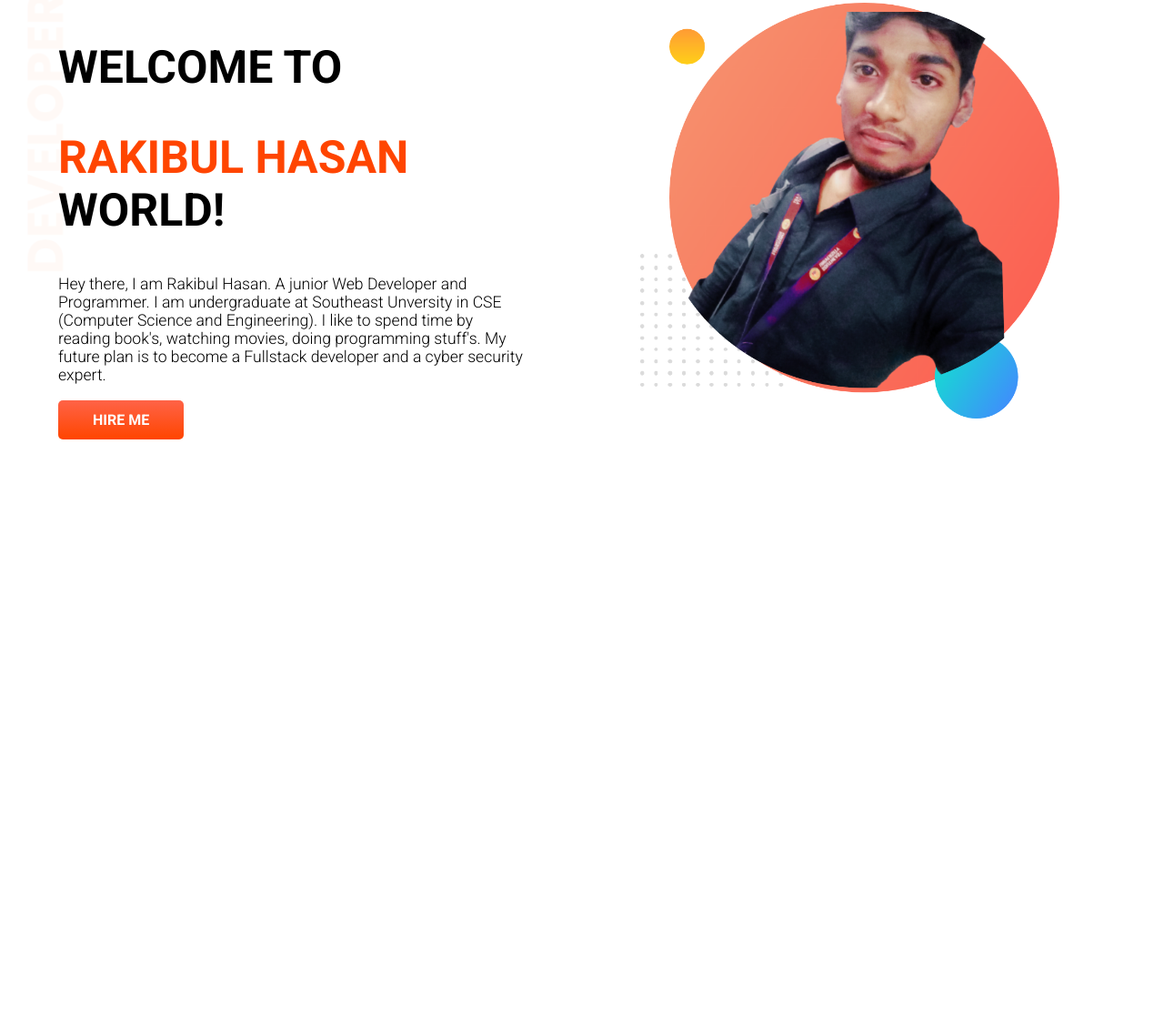
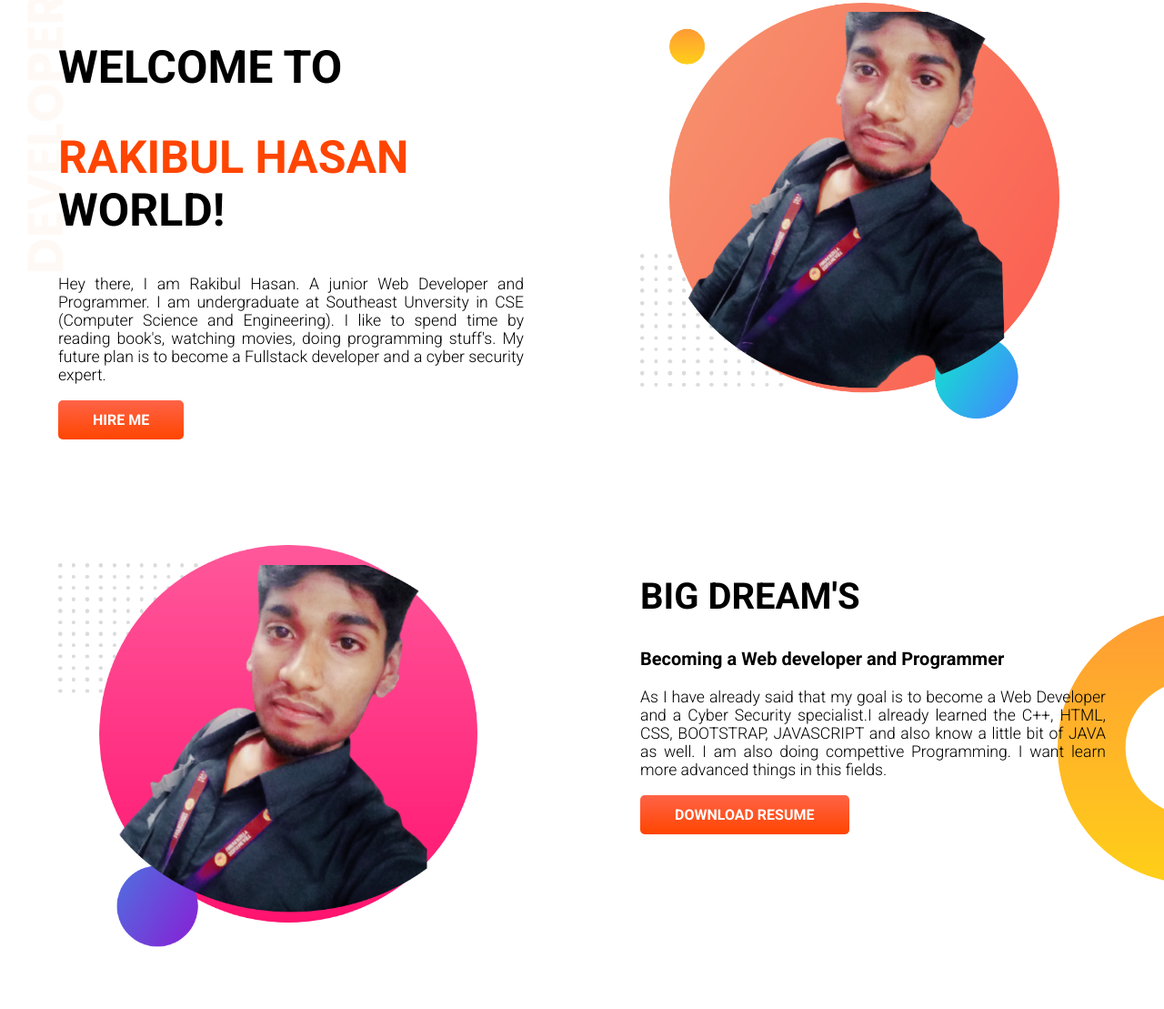
Before and after one commit to Rakibhasan-programmer/simple-portfolio, a plain HTML site: page index.html in a window 1280 px wide. Shown: the part 61-1170 px from the top of the page at 91% size. Before the commit the page ends 800 px from the top, so only its background shows below. Drawn offline with Linux system fonts and the light colour scheme.

Commit message:
Dream section done

```diff
--- a/index.html
+++ b/index.html
@@ -26,6 +26,21 @@
         </div>
     </section>
 
+    <!--Dream Section-->
+    <section class="dream flexible-content">
+        <div class="dream-div1">
+            <img class="second-image" src="images/rakib2.png" alt="Picture of rakibul hasan">
+        </div>
+        <div class="dream-div2">
+            <h2>BIG DREAM'S</h2>
+            <h3>Becoming a Web developer and Programmer</h3>
+            <p>As I have already said that my goal is to become a Web Developer and a Cyber Security specialist.I already learned the C++, HTML, CSS, BOOTSTRAP, JAVASCRIPT and also know a little bit of JAVA as well. I am also doing compettive Programming. I want learn more advanced things in this fields.</p>
+            <a class="btn" href="#" target="_balnk">DOWNLOAD RESUME</a>
+        </div>
+    </section>
+
+    <!--Experience Section-->
+
 
 
 
--- a/style.css
+++ b/style.css
@@ -9,11 +9,11 @@ body{
 .flexible-content{
     display: flex;
 }
-.first-div, .second-div{
+.first-div, .second-div, .dream-div1, .dream-div2{
     width: 50%;
     padding: 5%;
 }
-.second-div img{
+.second-div img, .second-image{
     width: 90%;
 }
 .orange-color{
@@ -22,7 +22,7 @@ body{
 h1{
     font-size: 50px;
 }
-.first-div a{
+.first-div a, .btn{
     text-decoration: none;
     padding: 12px 38px;
     background-image: linear-gradient(tomato, orangered);
@@ -30,8 +30,21 @@ h1{
     border-radius: 5px;
     font-weight: 600;
 }
-.first-div p{
+.first-div p, .dream p{
     font-size: 1.1rem;
     font-weight: 300;
     margin-bottom: 30px;
+    text-align: justify;
 }
+/* Dream Big section*/
+.dream h2{
+    font-size: 40px;
+}
+.dream h3{
+    font-size: 20px;
+}
+.dream{
+    background-image: url("images/dream-bg.png");
+    background-repeat: no-repeat;
+    background-position: right;
+}
```
